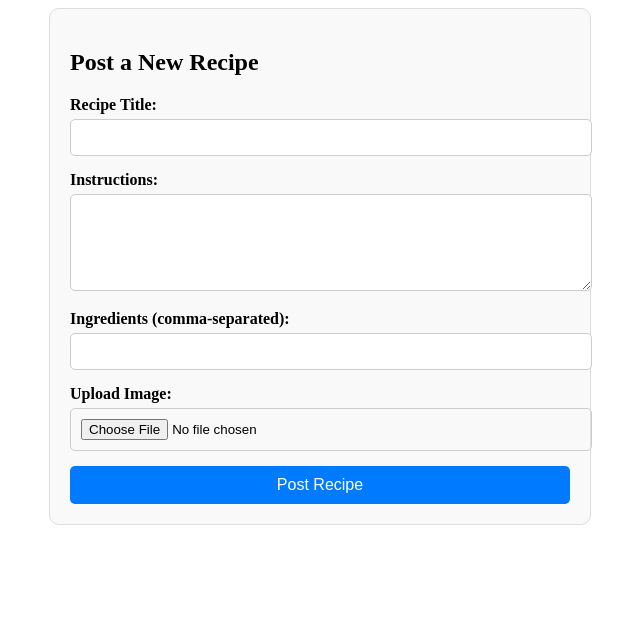
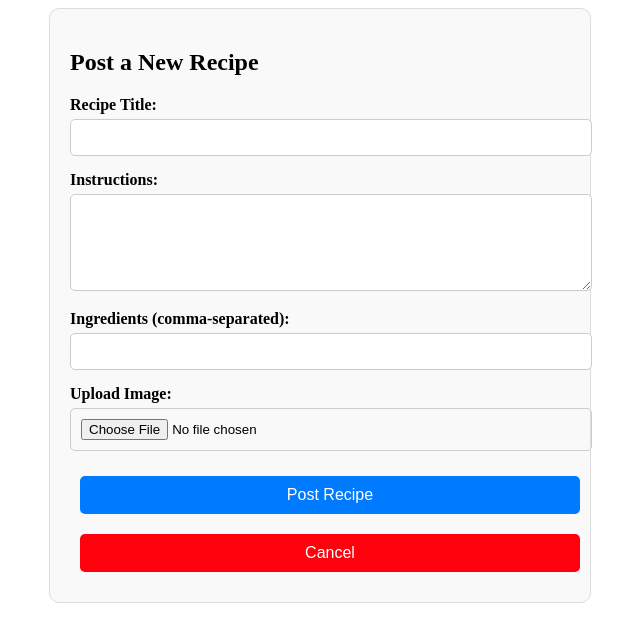
Before and after one commit to OmarSaid35/Meal_Planning, an Angular app: page /post-recipe in a window 1280 px wide. Shown: the top 642 px of the page, without its empty margins (320-960 px from the left). Built offline with nearby package versions, Linux system fonts and the light colour scheme.

Commit message:
cancel posting

```diff
--- a/src/app/app.routes.ts
+++ b/src/app/app.routes.ts
@@ -19,8 +19,7 @@ export const routes: Routes = [
         (m) => m.MyprofileComponent
       ),
   },  { path: 'post-recipe', component: PostRecipeComponent },
-  { path: 'recipes', component: RecipesComponent },  { path: 'bookmarked', component: BookmarkedComponent },
-  { path: '', redirectTo: '/profile', pathMatch: 'full' }, // Default route
+  { path: 'recipes', component: RecipesComponent },  { path: 'bookmarked', component: BookmarkedComponent }, // Default route
   { path: '', redirectTo: '/auth/register', pathMatch: 'full' }, // Default route
 
   {
--- a/src/app/features/authentication/login/login.component.ts
+++ b/src/app/features/authentication/login/login.component.ts
@@ -30,7 +30,7 @@ export class LoginComponent {
           localStorage.setItem('userId', response.userId);
           localStorage.setItem('email', response.email);
           localStorage.setItem('profilePic', response.profilePic);
-          this.router.navigate(['/planning']); // Redirect to profile page
+          this.router.navigate(['/profile']); // Redirect to profile page
         } else {
           alert('Login response did not contain expected data.');
         }
--- a/src/app/features/posts/post-recipe/post-recipe.component.css
+++ b/src/app/features/posts/post-recipe/post-recipe.component.css
@@ -49,6 +49,7 @@
   button {
     width: 100%;
     padding: 10px;
+    margin: 10px;
     font-size: 16px;
     background-color: #007bff;
     color: white;
@@ -57,6 +58,17 @@
     cursor: pointer;
   }
 
+ .Cancel{
+    width: 100%;
+    padding: 10px;
+    margin: 10px;
+    font-size: 16px;
+    background-color: #ff000d;
+    color: white;
+    border: none;
+    border-radius: 5px;
+    cursor: pointer;
+  }
   button:disabled {
     background-color: #d6d6d6;
     cursor: not-allowed;
--- a/src/app/features/posts/post-recipe/post-recipe.component.html
+++ b/src/app/features/posts/post-recipe/post-recipe.component.html
@@ -36,5 +36,9 @@
     <button type="submit" [disabled]="isLoading">
       {{ isLoading ? 'Posting...' : 'Post Recipe' }}
     </button>
+    <!-- Cancel Button -->
+    <button type="submit" class="Cancel" routerLink="/recipes">
+      Cancel
+    </button>
   </form>
 </div>
--- a/src/app/features/posts/post-recipe/post-recipe.component.ts
+++ b/src/app/features/posts/post-recipe/post-recipe.component.ts
@@ -5,7 +5,6 @@ import { RouterModule } from '@angular/router';
 import { CommonModule } from '@angular/common';
 import { FormsModule } from '@angular/forms';
 import { HttpClientModule } from '@angular/common/http';
-import imageCompression from 'browser-image-compression';
 @Component({
   selector: 'app-post-recipe',
   templateUrl: './post-recipe.component.html',
```
Also changed, not shown: 2 other files (tests, documents, lock files or other folders).
